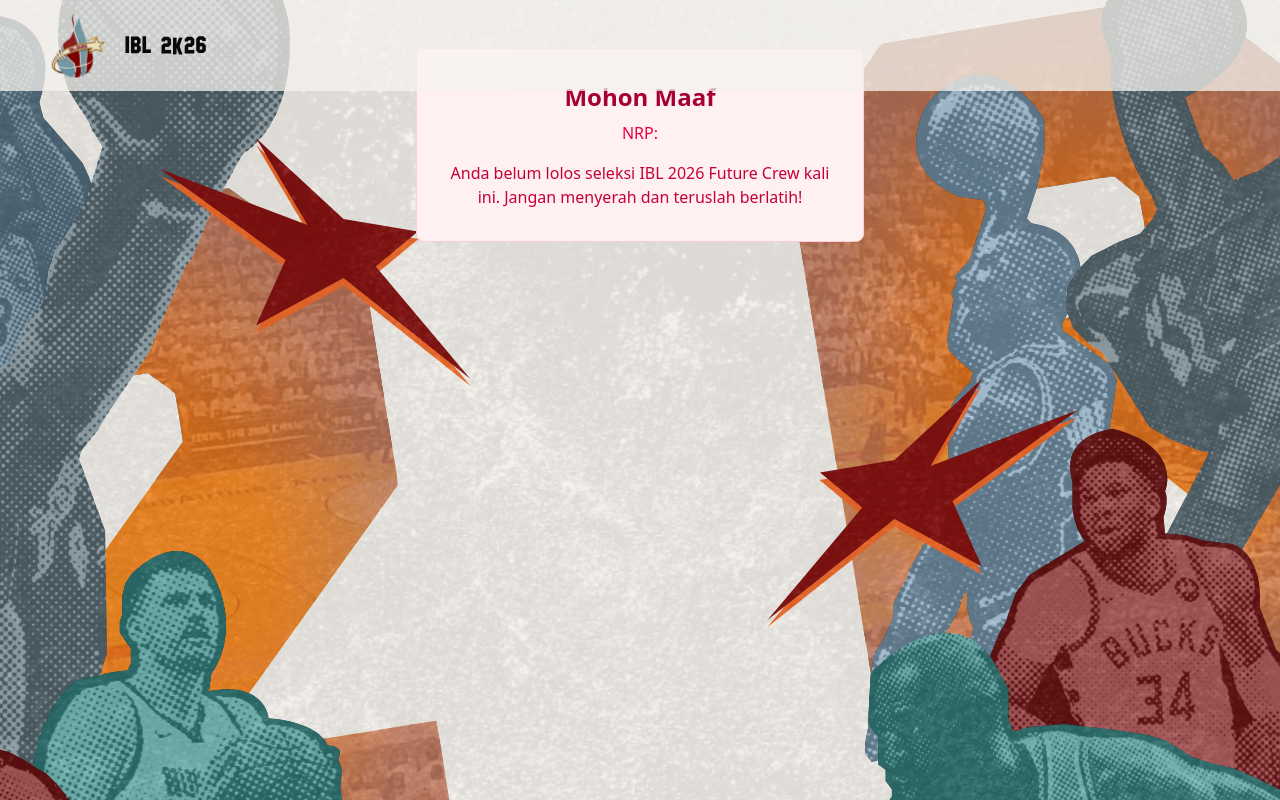
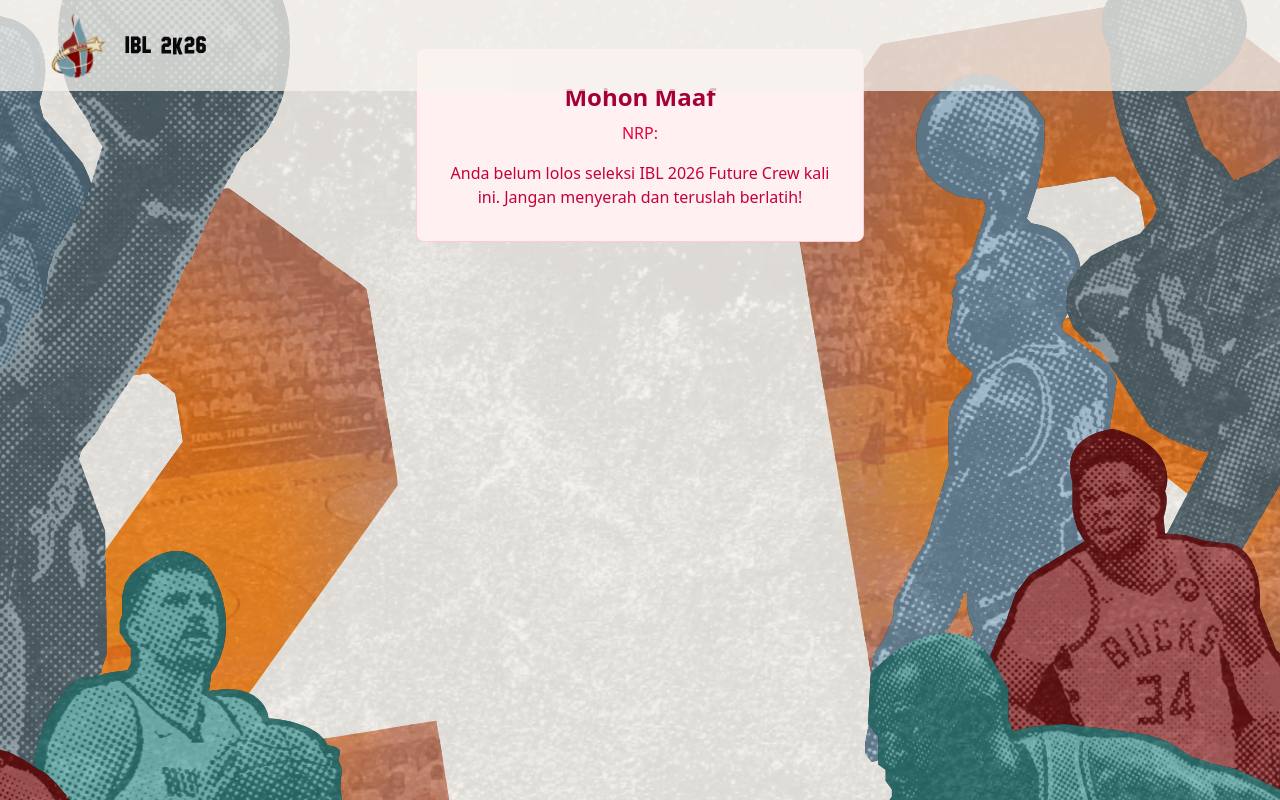
Before and after one commit to EvanCN10/IBL, a Next.js app in the folder frontend/: page /announcement/result in a window 1280 px wide. Built offline with nearby package versions, Linux system fonts and the light colour scheme.

Commit message:
refactor: no stars in result page

```diff
--- a/frontend/app/announcement/result/page.tsx
+++ b/frontend/app/announcement/result/page.tsx
@@ -44,7 +44,7 @@ export default function ResultPage() {
           {/* TwoSix — DOM pertama di dalam wrapper = z paling bawah di atas texture */}
           <TwoSixSection />
           {/* Client animation wrapper for players SVGs */}
-          <PlayersAnimationWrapper />
+          <PlayersAnimationWrapper showStars={false} />
         </div>
       </PageScaleWrapper>
 
--- a/frontend/components/sections/Announcement/PlayersAnimationWrapper.tsx
+++ b/frontend/components/sections/Announcement/PlayersAnimationWrapper.tsx
@@ -13,7 +13,11 @@ import LukaDoncic from "@/public/images/announcement/Luka Doncic.svg";
 import Michael from "@/public/images/announcement/michael.svg";
 import Star from "@/public/images/announcement/star.svg";
 
-export default function PlayersAnimationWrapper() {
+interface PlayersAnimationWrapperProps {
+  showStars?: boolean;
+}
+
+export default function PlayersAnimationWrapper({ showStars = true }: PlayersAnimationWrapperProps) {
   return (
     <div className="relative h-0 w-[1440px] left-1/2 -translate-x-1/2 pointer-events-none">
       {/* SVG Kiri — slide in from left after 0.9s delay */}
@@ -33,11 +37,13 @@ export default function PlayersAnimationWrapper() {
           alt="LeBron James 1"
           className="absolute top-[14px] z-[2] max-w-none"
         />
+        {showStars && (
           <Image
             src={Star}
             alt="Star"
             className="absolute left-[320px] top-[138px] max-w-none z-15"
           />
+        )}
         <Image
           src={Nikola}
           alt="Nikola"
@@ -67,11 +73,13 @@ export default function PlayersAnimationWrapper() {
           alt="Michael"
           className="absolute right-0 top-[75px] max-w-none"
         />
+        {showStars && (
           <Image
             src={Star}
             alt="Star"
             className="absolute right-[202px] top-[379px] max-w-none -scale-x-100"
           />
+        )}
         <Image
           src={Icaz}
           alt="Icaz"
```
Lines whose indentation alone changed are shown as unchanged.
